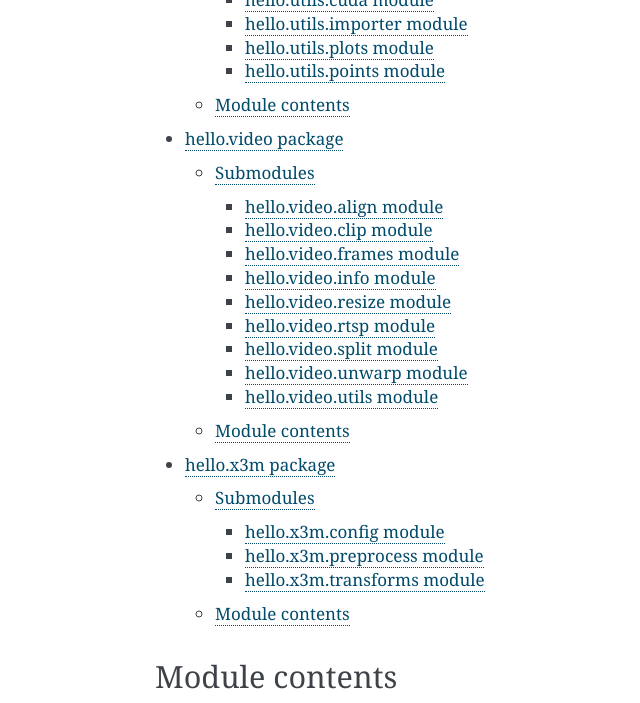
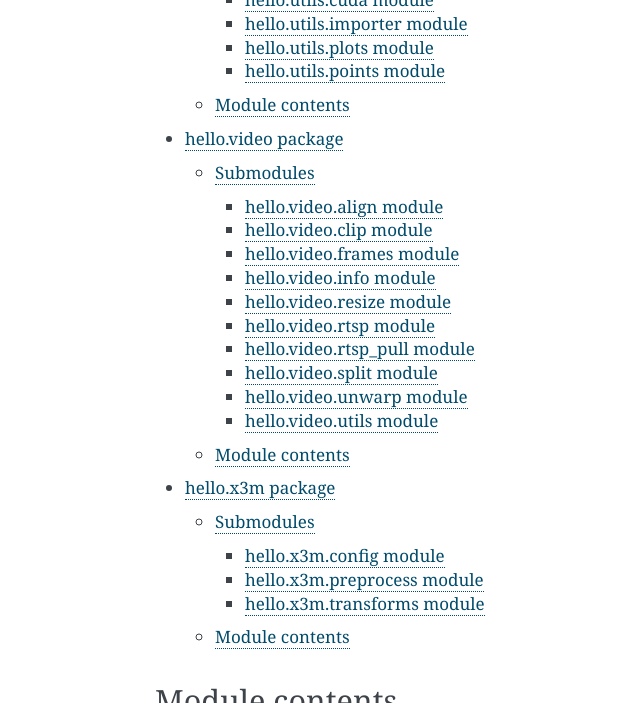
Before and after one commit to flystarhe/hello, a Sphinx documentation site: the page built from docs/source/hello.rst, in a window 1280 px wide and 900 px high, scrolled down 1904 px, cut to the strip 0-703 px from the top of the window. Shown: the whole strip, without its empty margins (265-905 px from the left). Built offline with Sphinx 7.4.7, drawn with Linux system fonts in a browser that asks for light colours.

Commit message:
sphinx-apidoc

```diff
--- a/docs/source/hello.video.rst
+++ b/docs/source/hello.video.rst
@@ -13,6 +13,7 @@ Submodules
    hello.video.info
    hello.video.resize
    hello.video.rtsp
+   hello.video.rtsp_pull
    hello.video.split
    hello.video.unwarp
    hello.video.utils
--- /dev/null
+++ b/docs/source/hello.video.rtsp_pull.rst
@@ -0,0 +1,7 @@
+hello.video.rtsp\_pull module
+=============================
+
+.. automodule:: hello.video.rtsp_pull
+   :members:
+   :undoc-members:
+   :show-inheritance:
```
